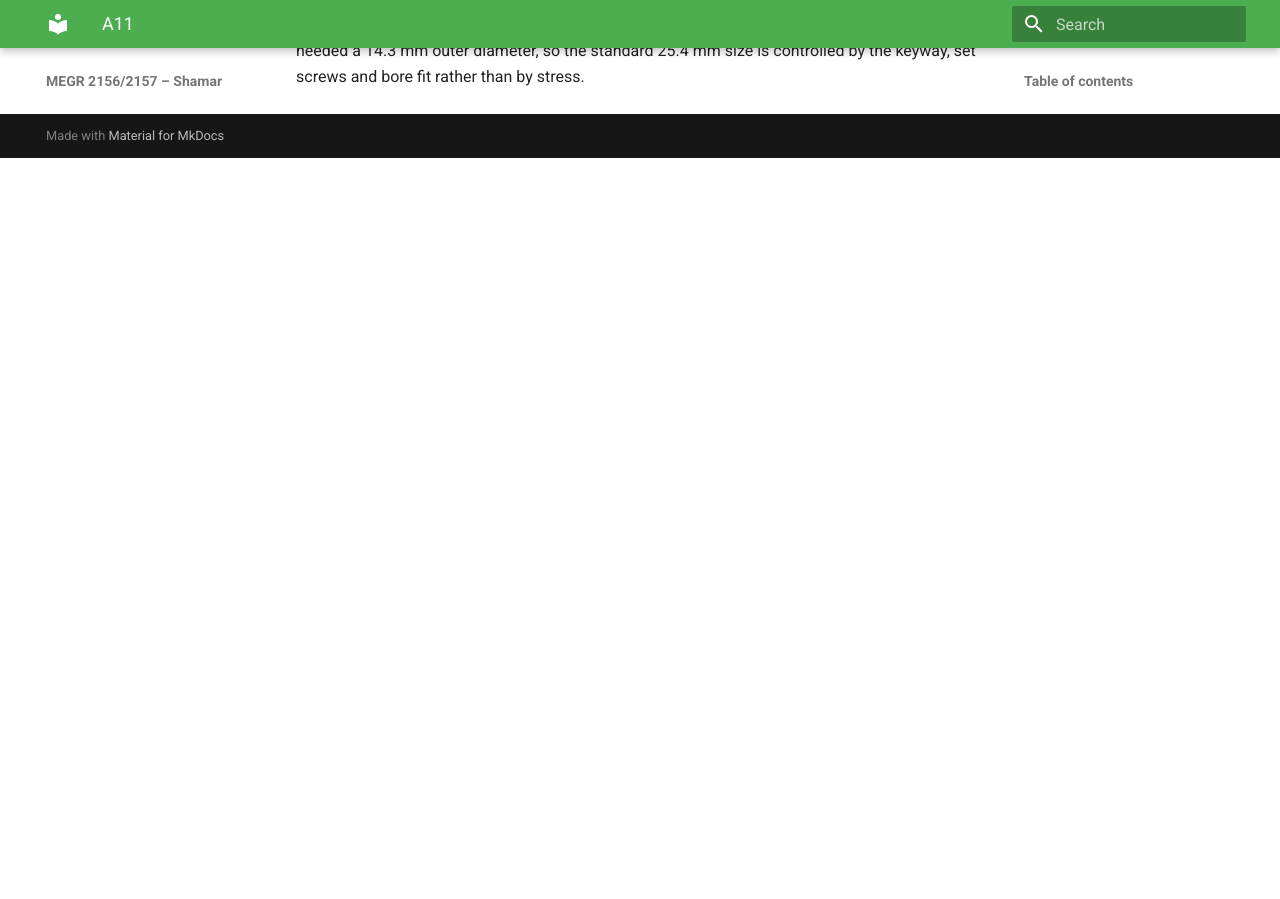
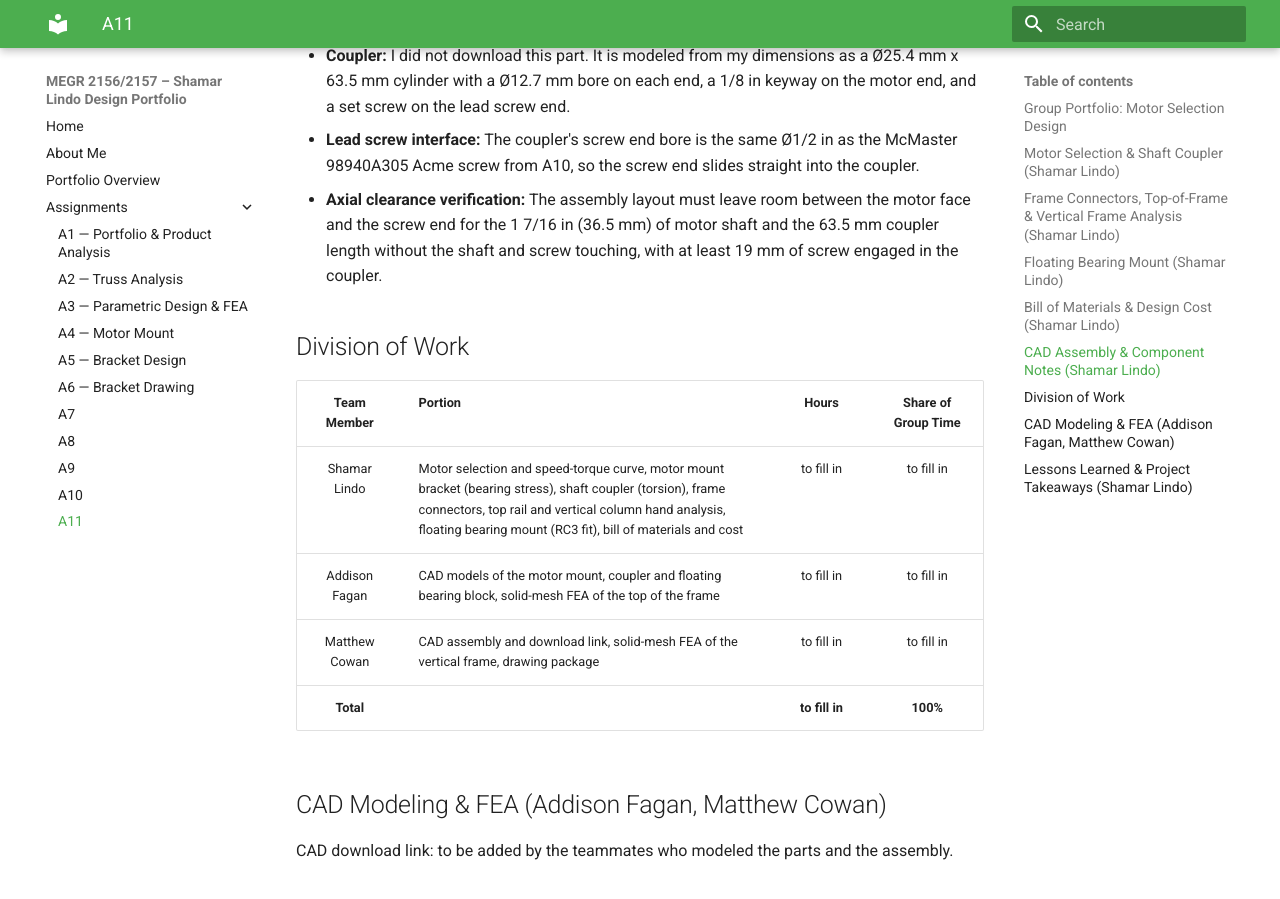
Before and after one commit to shamardlindo1/-megr2157-portfolio, an MkDocs documentation site: the page built from docs/assignments/A11/index.md, in a window 1280 px wide and 900 px high, scrolled down 7793 px. Built offline with MkDocs 1.6.1 and Material for MkDocs 9.7.7, drawn with Linux system fonts in a browser that asks for light colours; before the commit the page ends 7951 px from its top, so only the background shows below that; some of the changed text lies outside the part shown.

Commit message:
A11: coupler machined, restore speed-torque, division of work

```diff
--- a/docs/assignments/A11/index.md
+++ b/docs/assignments/A11/index.md
@@ -8,7 +8,9 @@ Tensile tester drive: two identical lead screws share a 2 kN test load (1000 N e
 
 For my part of the project, I selected the motor for each lead screw, sized the motor mount bracket for bearing stress, and sized the coupler that joins the motor shaft to the screw. I took the 1.28 N·m peak torque and the 0.39 to 19.69 rpm speed range from my A10 lead screw design, applied the safety factor of 4, and picked a 24 V DC gearmotor with a Ø1/2 in shaft to match the screw. Then I found the minimum bracket thickness and sized the coupler for torsional shear so the team has the exact shaft, bore and mounting dimensions for the mount, frame and CAD assembly.
 
-### Motor Selection
+### Speed–Torque Curve
+
+![Speed-torque curve (Shamar Lindo)](a11_speed_torque.png)
 
 ![Motor selection hand calculation (Shamar Lindo)](a11_hw_motor.png)
 
@@ -43,6 +45,7 @@ For my part of the project, I selected the motor for each lead screw, sized the
 - **Motor mount bracket thickness:** Using a 6061-T6 aluminum plate (S<sub>y</sub> = 276 MPa, SF 4, so 69 MPa allowable) with a 1/4 in (6.35 mm) bolt under a 1000 N reference load, the minimum bearing thickness is 2.28 mm. I selected a 6.35 mm (1/4 in) plate for stiffness against the motor's reaction torque and to keep the motor square to the screw, which gives a bearing safety factor of 11.1. The motor's rated torque only puts 53 N on each of its four bolts.
 - **Coupler sizing:** With a 1018 steel coupler (S<sub>y</sub> = 370 MPa, τ<sub>allow</sub> = 53.4 MPa at SF 4) and a 12.7 mm bore, torsional shear needs only a 12.9 mm outer diameter at 1.28 N·m (14.3 mm at the motor's full rated torque). I selected a 25.4 mm OD so there is a 6.35 mm wall for the keyway and set screws, which gives a shear safety factor of 57 at the motor's rated torque.
 - **Key check:** The 1/8 in square key (19.05 mm long) sees 29.4 MPa at the motor's rated torque, a safety factor of 7.3.
+- **Assumption:** The catalog does not list the motor's no-load speed, so the curve uses 23 rpm as an assumed value. The result does not depend on it, because every point at less than rated torque runs faster than the catalog's 20 rpm.
 
 ### Analytical Calculations
 
@@ -117,6 +120,19 @@ These are the dimensions I handed off so the motor and coupler can be modeled an
 - **Lead screw interface:** The coupler's screw end bore is the same Ø1/2 in as the McMaster 98940A305 Acme screw from A10, so the screw end slides straight into the coupler.
 - **Axial clearance verification:** The assembly layout must leave room between the motor face and the screw end for the 1 7/16 in (36.5 mm) of motor shaft and the 63.5 mm coupler length without the shaft and screw touching, with at least 19 mm of screw engaged in the coupler.
 
+## Division of Work
+
+| Team Member | Portion | Hours | Share of Group Time |
+| :-: | :-- | :-: | :-: |
+| Shamar Lindo | Motor selection and speed-torque curve, motor mount bracket (bearing stress), shaft coupler (torsion), frame connectors, top rail and vertical column hand analysis, floating bearing mount (RC3 fit), bill of materials and cost | to fill in | to fill in |
+| Addison Fagan | CAD models of the motor mount, coupler and floating bearing block, solid-mesh FEA of the top of the frame | to fill in | to fill in |
+| Matthew Cowan | CAD assembly and download link, solid-mesh FEA of the vertical frame, drawing package | to fill in | to fill in |
+| **Total** | | **to fill in** | **100%** |
+
+## CAD Modeling & FEA (Addison Fagan, Matthew Cowan)
+
+CAD download link: to be added by the teammates who modeled the parts and the assembly.
+
 ## Lessons Learned & Project Takeaways (Shamar Lindo)
 
 I learned how to turn a lead screw torque and speed requirement into motor requirements: converting rpm to rad/s, finding mechanical power with P = Tω, and applying the safety factor of 4 to the torque. I learned that a gearmotor catalog speed is listed at the rated torque, not at no load. I first read the 20 rpm as a no-load speed, which made the motor look like it would only reach 17.7 rpm under load. Checking the output power (11.30 N·m at 20 rpm is 23.7 W, about 1/20 hp, which matches the motor's rating) showed the 20 rpm is the loaded speed, so the motor runs faster at the lighter 1.28 N·m load. I also learned to apply the hollow-shaft torsion equation with the 0.577 S<sub>y</sub> shear yield limit and solve for the outer diameter at a fixed bore. Strength only needed a 14.3 mm outer diameter, so the standard 25.4 mm size is controlled by the keyway, set screws and bore fit rather than by stress.
```
Also changed, not shown: other parts of docs/assignments/A11/index.md (+2 -2 lines).
